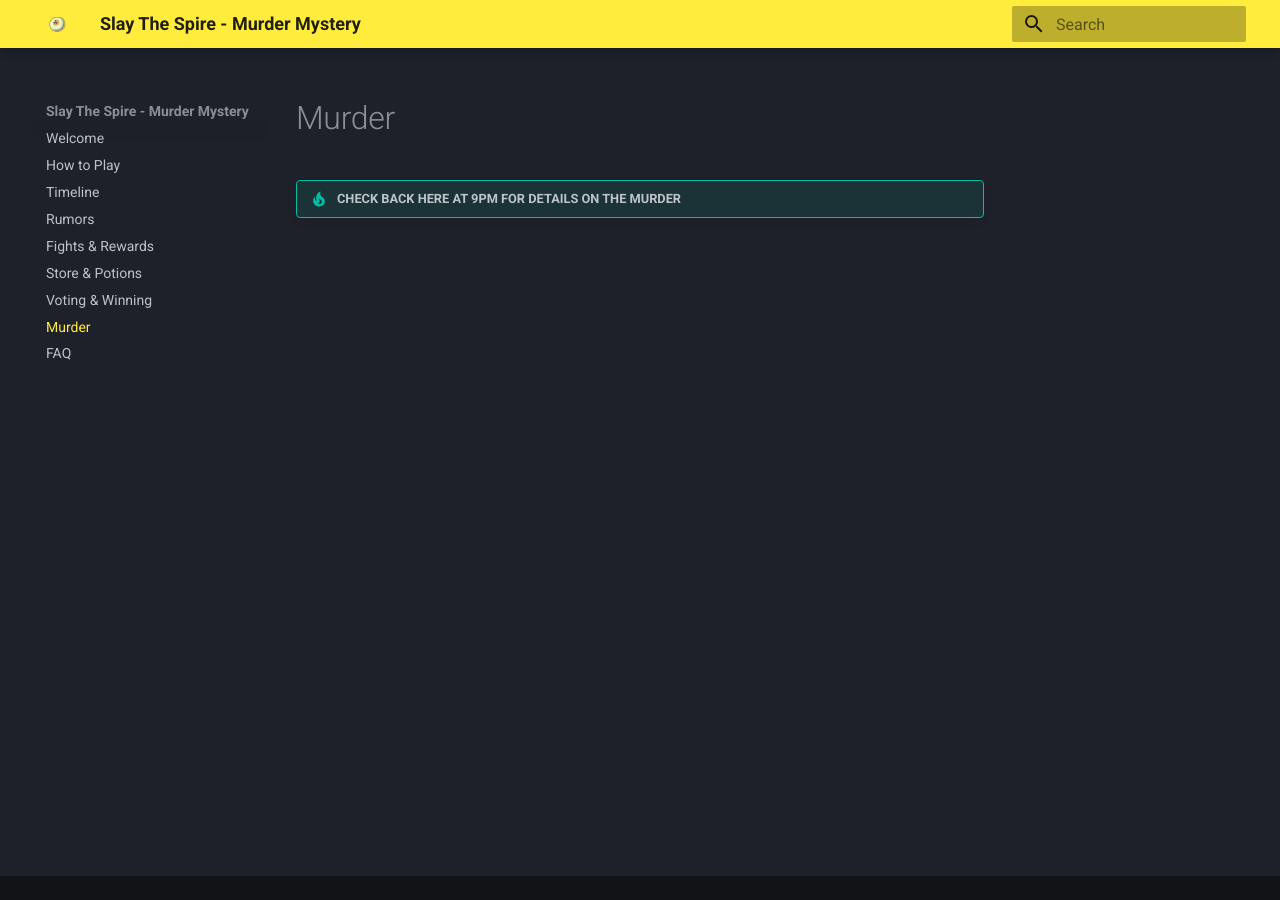
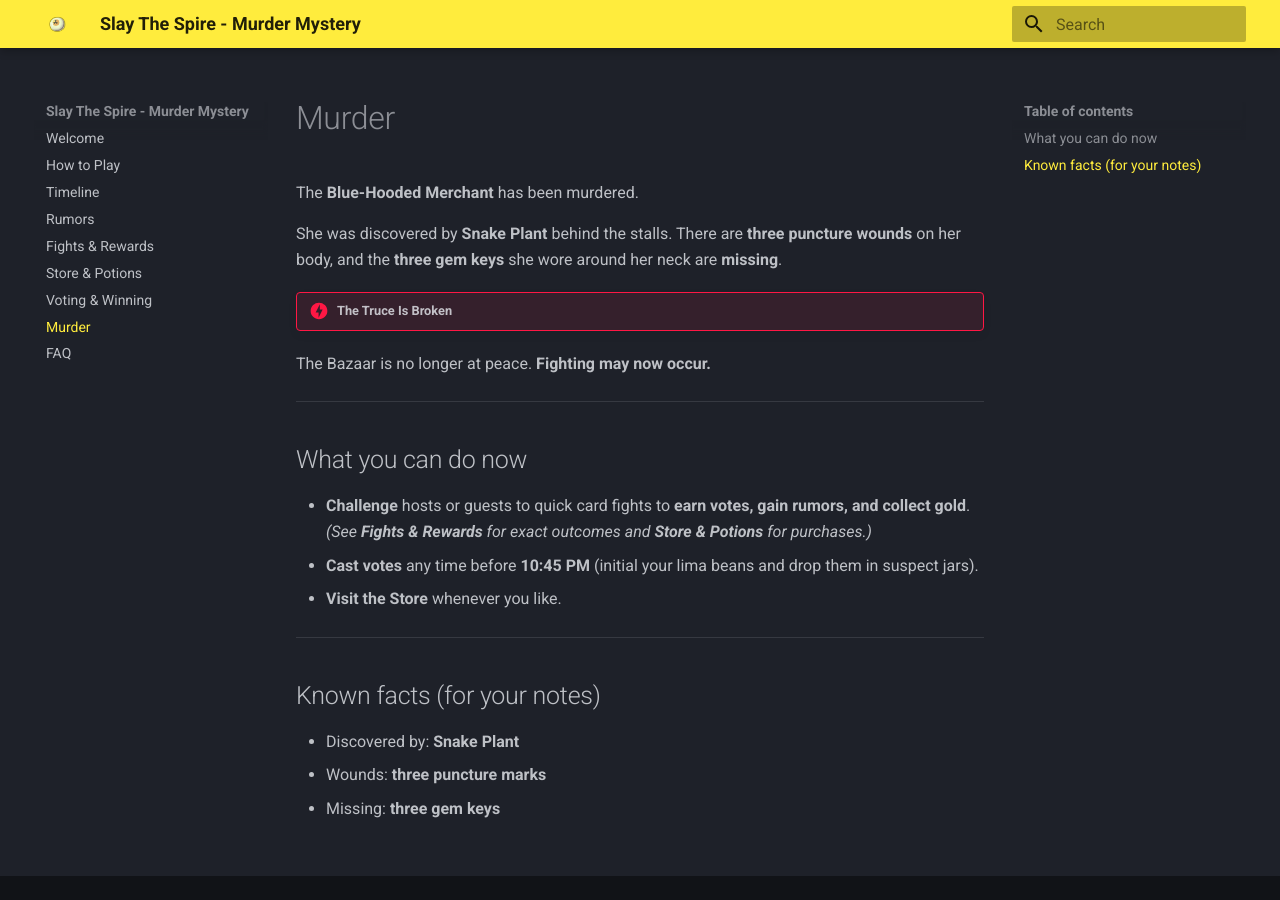
Before and after one commit to lucyorsi/sls-murder-mystery-docs, an MkDocs documentation site: the page built from docs/murder.md, in a window 1280 px wide. Built offline with MkDocs 1.6.1 and Material for MkDocs 9.7.7, drawn with Linux system fonts in a browser that asks for light colours.

```diff
--- a/docs/murder.md
+++ b/docs/murder.md
@@ -1,3 +1,25 @@
 # Murder
 
-!!! tip "CHECK BACK HERE AT 9PM FOR DETAILS ON THE MURDER"
+The **Blue-Hooded Merchant** has been murdered.
+
+She was discovered by **Snake Plant** behind the stalls. There are **three puncture wounds** on her body, and the **three gem keys** she wore around her neck are **missing**.
+
+!!! danger "The Truce Is Broken"
+The Bazaar is no longer at peace. **Fighting may now occur.**
+
+---
+
+## What you can do now
+
+- **Challenge** hosts or guests to quick card fights to **earn votes, gain rumors, and collect gold**.
+  _(See **Fights & Rewards** for exact outcomes and **Store & Potions** for purchases.)_
+- **Cast votes** any time before **10:45 PM** (initial your lima beans and drop them in suspect jars).
+- **Visit the Store** whenever you like.
+
+---
+
+## Known facts (for your notes)
+
+- Discovered by: **Snake Plant**
+- Wounds: **three puncture marks**
+- Missing: **three gem keys**
```
Also changed, not shown: docs/store.md (+1 -1 lines).
